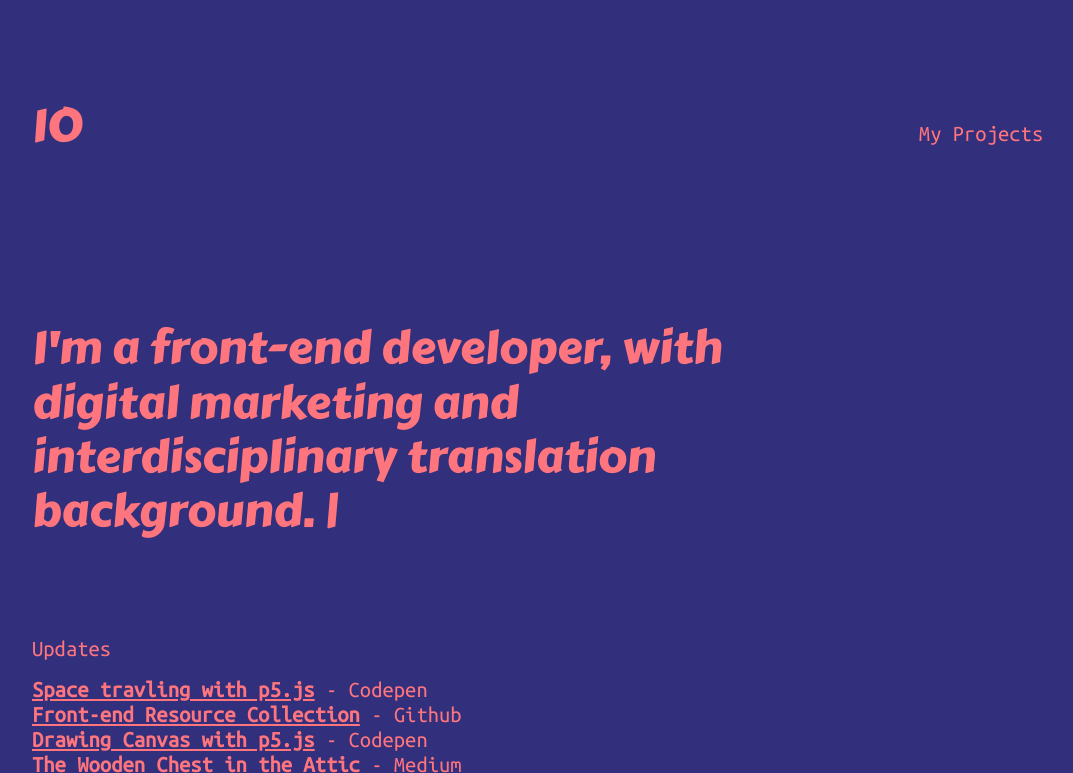
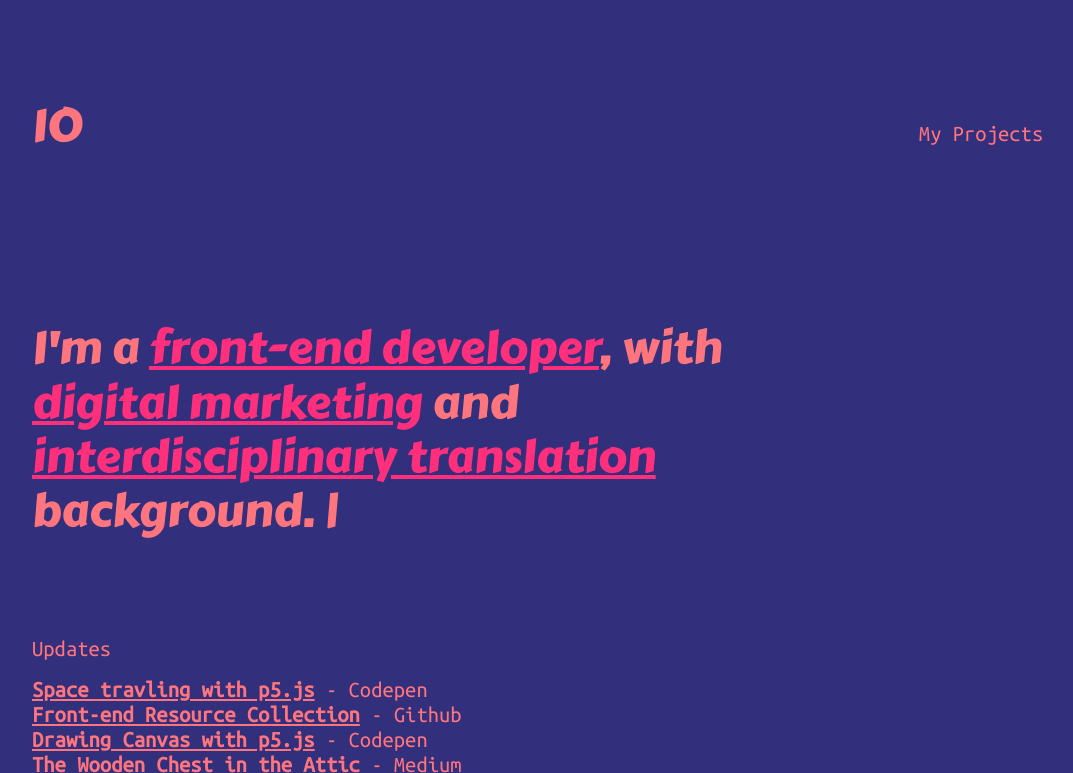
Before and after one commit to ivanoung/web-design-ivan-homepage, a website: page v2/index.html in a window 1280 px wide. Both pictures are taken after a click on the element "IO". Shown: the top 773 px of the page, without its empty margins (96-1169 px from the left). Drawn offline with nearby package versions, Linux system fonts and the light colour scheme.

Commit message:
Adding followup styling after typing effect

```diff
--- a/v2/scripts/script.js
+++ b/v2/scripts/script.js
@@ -142,6 +142,9 @@ function dashOut (arr){
         count++;
         setTimeout(function(){dashOut(arr)},interval(arr[count]));
     }
+    else {
+        $("#self-introduction").html(`I'm a <span class = "key-message">front-end developer</span>, with <span class = "key-message">digital marketing</span> and <span class = "key-message">interdisciplinary translation</span> background.`);
+    }
 
 }
 
@@ -218,7 +221,7 @@ $("#rthome").click((event) => {
 })
 
 // ### 3.4 Project collection page (page2) showing
-$("#epv").click((event) => {
+$("#epv").on("click",(event) => {
     event.preventDefault();
     $(".page2").show();
     $(".page1, .page3").hide();
@@ -247,3 +250,10 @@ $("#mailing").click((el)=>{
     let name = $("#mail-name").text();
     window.open(`mailto:ivanoung@gmail.com?subject=${subject}&body=Hey this is ${name}, let's talk about ${subject} soon!!`);
 })
+
+// ### 3.8 Clicking first page to second page
+$('body').on('click','.key-message',function(event){
+    $(".page2").show();
+    $(".page1, .page3").hide();
+    $("body").attr("id", "theme2");
+})
--- a/v2/style/style.css
+++ b/v2/style/style.css
@@ -14,6 +14,7 @@ body {
     --secondary-color: rgba(255, 117, 125, 1);
     --secondary-color-shade: rgba(255, 117, 125, .8);
     --highlights: #f9f7ef;
+    --strong-hilight: #ff2f7c;
 }
 
 #theme2 {
@@ -145,6 +146,48 @@ h4 {
     50% {opacity:1;}
     99.9% {opacity:1;}
 }
+
+
+.key-message{
+    cursor: pointer;
+    position: relative;
+    overflow: hidden;
+    text-decoration: underline solid;
+    color: var(--strong-hilight);
+    display: inline;
+    font-size: 100%;
+    font-family: var(--header-font);
+    transition: all .5s linear;
+}
+
+.key-message:hover{
+    color: var(--highlights);
+}
+/*
+.key-message:hover::after{
+    content: "";
+    height: 50%;
+    width: 100%;
+    position: absolute;
+    top: 25%;
+    left: -50%;
+    z-index: -1;
+
+    animation-duration: 1s;
+    animation-name: zoom;
+
+    background-color: var(--highlights);
+}
+
+@keyframes zoom{
+    from {
+        transform: translateX(-100%);
+    }
+    to {
+        transform: translateX(0%);
+    }
+} */
+
 
 .top-menu {
     display: flex;
```
Also changed, not shown: README.md, 1 other file.
